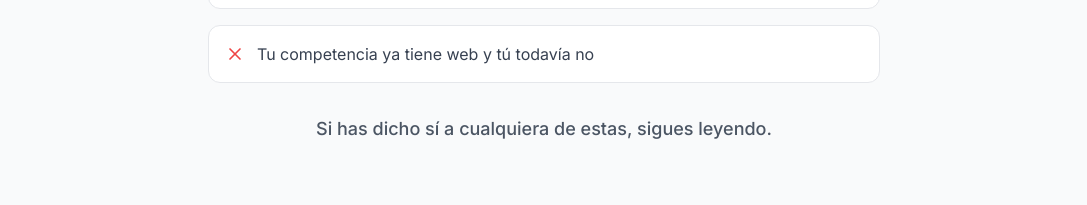
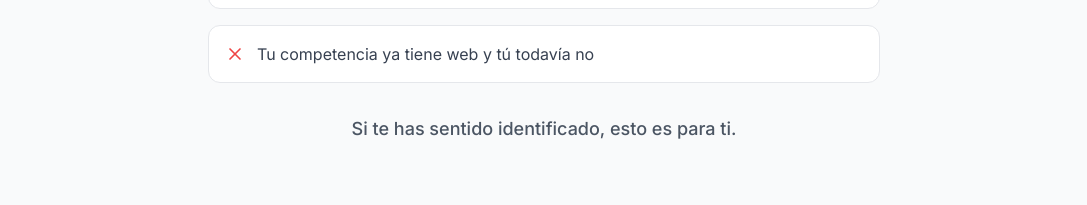
Before and after one commit to joan-devgggg/elevate-web1, a React (Vite) app: page / in a window 1280 px wide. Shown: the part 1171-1376 px from the top of the page, without its empty margins (96-1183 px from the left). Built offline with nearby package versions, Linux system fonts and the light colour scheme; the HTML template or start-up script is replaced by a standard one.

Commit message:
Mejorar transición en sección de problemas: texto más natural y personal

```diff
--- a/src/components/ProblemIdentification.tsx
+++ b/src/components/ProblemIdentification.tsx
@@ -41,7 +41,7 @@ const ProblemIdentification = () => {
           </div>
 
           <p className="text-lg text-gray-600 font-medium">
-            Si has dicho sí a cualquiera de estas, sigues leyendo.
+            Si te has sentido identificado, esto es para ti.
           </p>
         </motion.div>
       </div>
```
